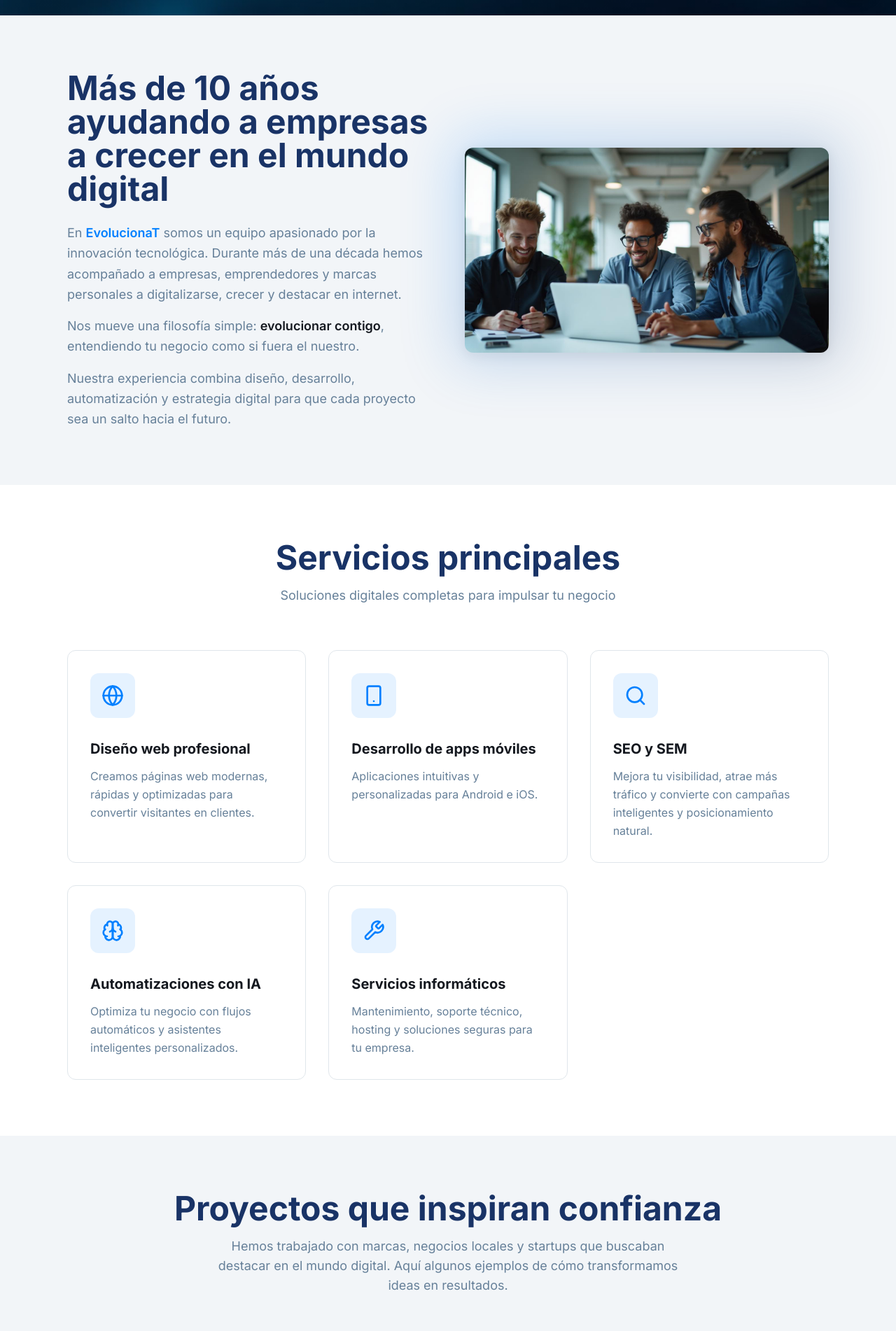
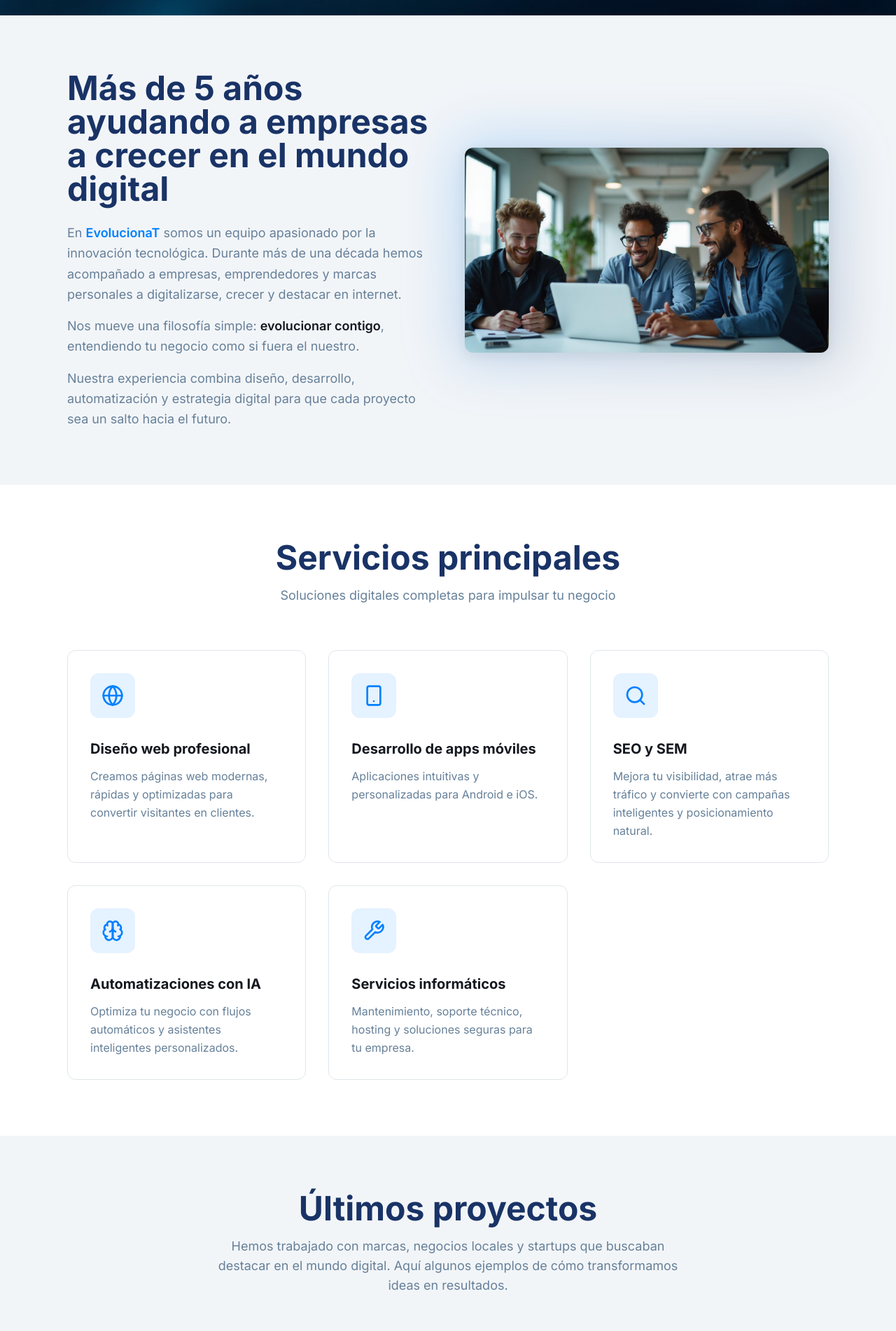
Before and after one commit to jmbatalla/evoluciona, a React (Vite) app: page / in a window 1280 px wide. Shown: the part 778-2680 px from the top of the page at 70% size. Built offline with nearby package versions, Linux system fonts and the light colour scheme; the HTML template or start-up script is replaced by a standard one.

Commit message:
Refactor portfolio and hero sections

```diff
--- a/src/components/About.tsx
+++ b/src/components/About.tsx
@@ -7,7 +7,7 @@ const About = () => {
         <div className="grid md:grid-cols-2 gap-12 items-center">
           <div className="animate-fade-in">
             <h2 className="text-3xl md:text-4xl lg:text-5xl mb-6 text-secondary">
-              Más de 10 años ayudando a empresas a crecer en el mundo digital
+              Más de 5 años ayudando a empresas a crecer en el mundo digital
             </h2>
 
             <p className="text-lg text-muted-foreground leading-relaxed mb-4">
--- a/src/components/Portfolio.tsx
+++ b/src/components/Portfolio.tsx
@@ -58,7 +58,7 @@ const Portfolio = () => {
       <div className="container mx-auto">
         <div className="text-center mb-16 animate-fade-in">
           <h2 className="text-3xl md:text-4xl lg:text-5xl mb-4 text-secondary">
-            Proyectos que inspiran confianza
+            Últimos proyectos
           </h2>
           <p className="text-lg text-muted-foreground max-w-2xl mx-auto">
             Hemos trabajado con marcas, negocios locales y startups que buscaban destacar en el mundo digital.
```
